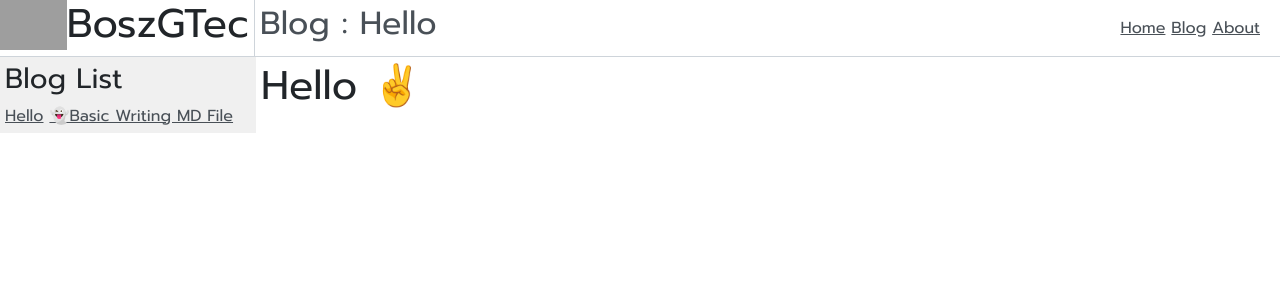
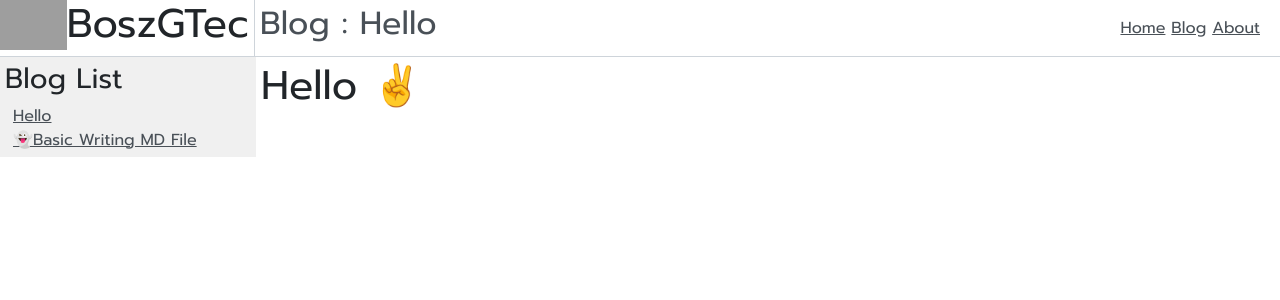
Before and after one commit to BoszGTec/Blog, a Jekyll site: the page built from _posts/2022-04-23-Hello.md, in a window 1280 px wide. Shown: the top 300 px of the page. Built offline with Jekyll 4.4.1, drawn with Linux system fonts in a browser that asks for light colours; grey boxes are pictures that could not be loaded.

Commit message:
Update blog.html

```diff
--- a/_layouts/blog.html
+++ b/_layouts/blog.html
@@ -7,7 +7,18 @@
       <div style="width:20%;padding:5px;background-color:#f0f0f0;">
       <h3>Blog List</h3>
       {%for post in site.posts%}
-      <a href="{{post.url | prepend: site.baseurl}}">{{ post.title }}</a>
+        {%if post.tag != ""%}
+         {%if post.title == "index"%}
+         <a href="{{post.url | prepend: site.baseurl}}"><p><b>{{post.tag}}</b></p></a>
+         {%endif%}
+         {%if post.title != "index"%}
+          <a style="padding-left:8px;" href="{{post.url | prepend: site.baseurl}}">{{ post.title }}</a>
+         {%endif%}
+        {%endif%}
+        {%if tag == ""%}
+        <a href="{{post.url | prepend: site.baseurl}}">{{ post.title }}</a>
+        {%endif%}
+      <br/>
       {%endfor%}
       </div>
       <div style="width:80%;padding:5px;" >{{content}}</div>
```
